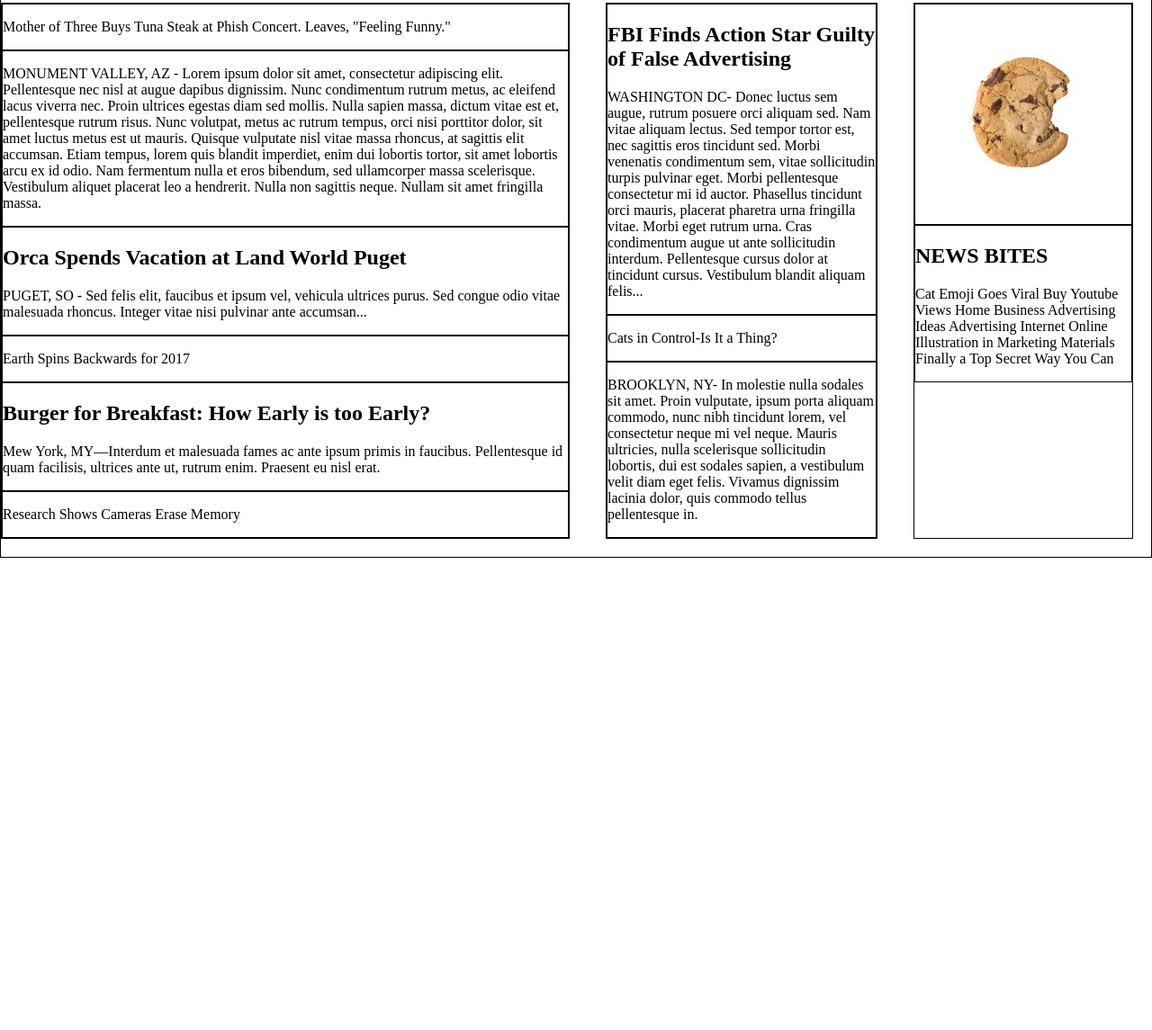
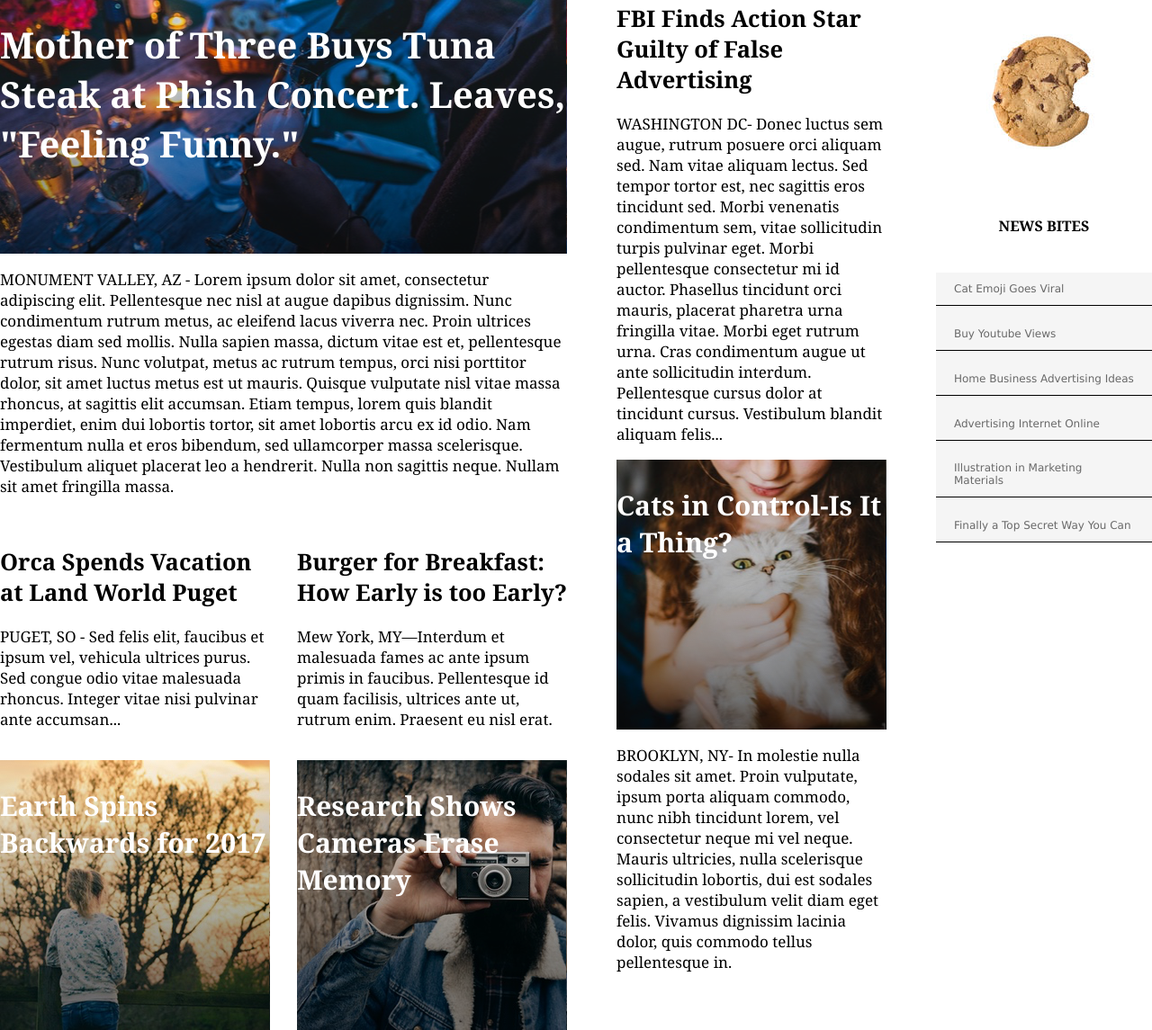
Before and after one commit to marzipanick/My-Times, a plain HTML site: page index.html in a window 1280 px wide. Shown: the part 108-1253 px from the top of the page at 90% size. Before the commit the page ends 800 px from the top, so only its background shows below. Drawn offline with Linux system fonts and the light colour scheme.

Commit message:
images and tidying

```diff
--- a/Resources/style.css
+++ b/Resources/style.css
@@ -2,6 +2,8 @@ body {
   margin: 0;
   padding: 0;
   color: black;
+  font-family: Georgia;
+  font-size: 17px;
 }
 
 a {
@@ -44,15 +46,12 @@ padding: 20px 40px;
   padding: 10px;
 }
 
-div {
-  border: 1px solid black;
-}
-
 .column {
   position: relative;
   top: 90px;
   display: flex;
-  width: 100%
+  width: 1280px;
+  margin: 0 auto 78px auto;
   justify-content: space-between;
 }
 
@@ -60,19 +59,95 @@ div {
   display: flex;
   flex-direction: column;
   flex: 0 0 630px;
-  margin: 20px 20px 20px 0;
+}
+
+.one {
+  background-image: url("./images/main-myt.png");
+  height: 300px;
+  font-family: Georgia;
+  font-weight: bold;
+  font-size: 40px;
+  color: white;
+}
+
+.two {
+  width: 300px;
+}
+
+.stories {
+  display: flex;
+  justify-content: space-between;
+  margin-top: 17px;
+}
+
+.three {
+  background-image: url("./images/fall-myt.png");
+  height: 300px;
+  width: 300px;
+  font-family: Georgia;
+  font-weight: bold;
+  font-size: 30px;
+  color: white;
+}
+
+.four {
+  background-image: url("./images/cameraman-myt.png");
+  height: 300px;
+  width: 300px;
+  font-family: Georgia;
+  font-weight: bold;
+  font-size: 30px;
+  color: white;
+}
+
+.images {
+  display: flex;
+  justify-content: space-between;
+  margin-top: 17px;
 }
 
 .medium {
   display: flex;
   flex-direction: column;
   flex: 0 0 300px;
-  margin: 20px;
+}
+
+.five {
+  background-image: url("./images/cat-myt.png");
+  height: 300px;
+  font-family: Georgia;
+  font-weight: bold;
+  font-size: 30px;
+  color: white;
 }
 
 .small {
   display: flex;
   flex-direction: column;
   flex: 0 0 240px;
-  margin: 20px;
 }
+
+.bites {
+  font-size: 16px;
+  font-weight: bold;
+  text-align: center;
+  margin-bottom: 41px;
+}
+
+.buttons {
+  background-color: WhiteSmoke;
+  font-family: Verdana;
+  font-size: 12px;
+  color: DimGray;
+  display: flex;
+  flex-direction: column;
+  justify-content: space-between;
+  height: 300px;
+
+  flex-wrap: wrap;
+}
+
+.list {
+  border-bottom: 1px solid black;
+  padding: 11px 20px;
+}
--- a/index.html
+++ b/index.html
@@ -35,11 +35,11 @@
 
       <div class=large>
 
-        <div class=1>
+        <div class=one>
           <p>Mother of Three Buys Tuna Steak at Phish Concert. Leaves, "Feeling Funny."</p>
         </div>
 
-        <div class=2>
+        <div class=main>
           <p>MONUMENT VALLEY, AZ - Lorem ipsum dolor sit amet, consectetur adipiscing elit.
             Pellentesque nec nisl at augue dapibus dignissim. Nunc condimentum rutrum metus,
             ac eleifend lacus viverra nec. Proin ultrices egestas diam sed mollis. Nulla sapien massa,
@@ -51,32 +51,36 @@
             Nullam sit amet fringilla massa.</p>
         </div>
 
-        <div class=2>
+      <div class=stories>
+        <div class=two>
           <h2>Orca Spends Vacation at Land World Puget</h2>
           <p>PUGET, SO - Sed felis elit, faucibus et ipsum vel, vehicula ultrices purus.
             Sed congue odio vitae malesuada rhoncus. Integer vitae nisi pulvinar ante accumsan...</p>
         </div>
 
-        <div class=1>
-          <p>Earth Spins Backwards for 2017</p>
-        </div>
-
-        <div class=2>
+        <div class=two>
           <h2>Burger for Breakfast: How Early is too Early?</h2>
           <p>Mew York, MY—Interdum et malesuada fames ac ante ipsum primis in faucibus.
             Pellentesque id quam facilisis, ultrices ante ut, rutrum enim. Praesent eu nisl erat.</p>
         </div>
+      </div>
 
-        <div class=1>
+      <div class=images>
+        <div class=three>
+          <p>Earth Spins Backwards for 2017</p>
+        </div>
+
+        <div class=four>
           <p>Research Shows Cameras Erase Memory</p>
         </div>
+      </div>
 
       </div>
 
 
       <div class=medium>
 
-        <div class=2>
+        <div class=two>
           <h2>FBI Finds Action Star Guilty of False Advertising</h2>
           <p>WASHINGTON DC- Donec luctus sem augue, rutrum posuere orci
             aliquam sed. Nam vitae aliquam lectus. Sed tempor tortor est,
@@ -87,11 +91,11 @@
             Pellentesque cursus dolor at tincidunt cursus. Vestibulum blandit aliquam felis...</p>
         </div>
 
-        <div class=1>
+        <div class=five>
           <p>Cats in Control-Is It a Thing?</p>
         </div>
 
-        <div class=2>
+        <div class=two>
           <p>BROOKLYN, NY- In molestie nulla sodales sit amet. Proin vulputate,
             ipsum porta aliquam commodo, nunc nibh tincidunt lorem, vel consectetur
             neque mi vel neque. Mauris ultricies, nulla scelerisque sollicitudin lobortis,
@@ -109,13 +113,17 @@
         </div>
 
         <div>
-          <h2>NEWS BITES</h2>
-          <p>Cat Emoji Goes Viral
-            Buy Youtube Views
-            Home Business Advertising Ideas
-            Advertising Internet Online
-            Illustration in Marketing Materials
-            Finally a Top Secret Way You Can</p>
+          <h2 class=bites>NEWS BITES</h2>
+
+          <div class=buttons>
+            <span class=list>Cat Emoji Goes Viral</span>
+            <span class=list>Buy Youtube Views</span>
+            <span class=list>Home Business Advertising Ideas</span>
+            <span class=list>Advertising Internet Online</span>
+            <span class=list>Illustration in Marketing Materials</span>
+            <span class=list>Finally a Top Secret Way You Can</span>
+          </div>
+
         </div>
 
       </div>
```
